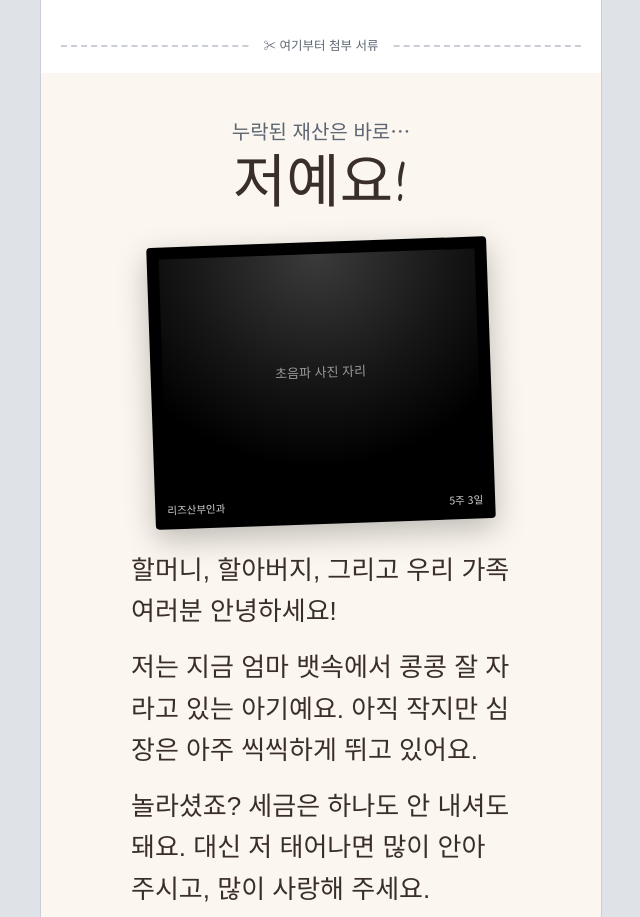
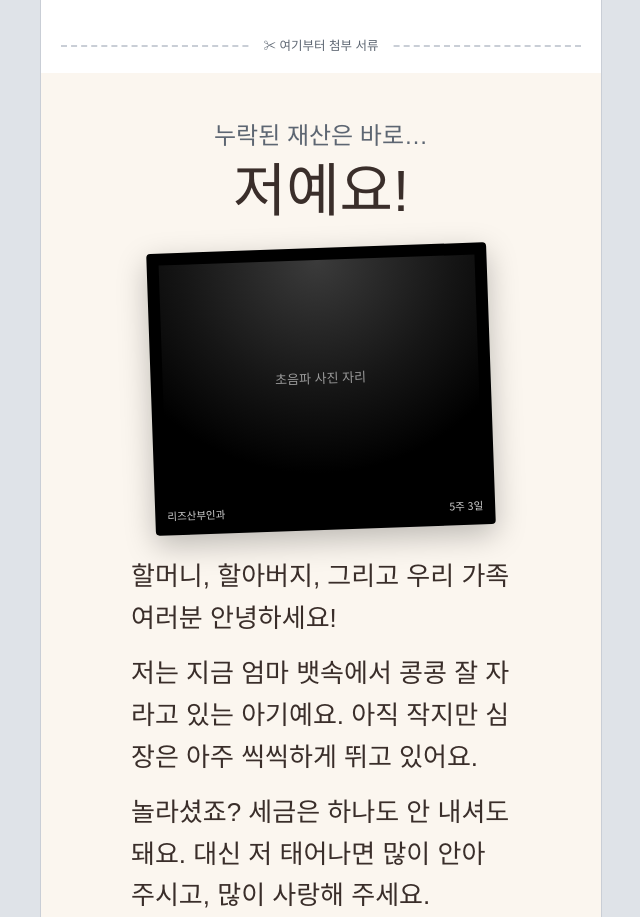
Before and after one commit to cindychacha/warning, a plain HTML site: page index.html in a window 1280 px wide. Shown: the part 1890-2807 px from the top of the page, without its empty margins (319-959 px from the left). Drawn offline with Linux system fonts and the light colour scheme; a web font is replaced by a local one.

Commit message:
Update index.html

```diff
--- a/index.html
+++ b/index.html
@@ -146,6 +146,20 @@ tr.odd td{color:var(--warn)}
 .reveal-inner{opacity:0;transform:translateY(14px);transition:opacity .9s ease,transform .9s ease}
 .reveal.on .reveal-inner{opacity:1;transform:none}
 @media (prefers-reduced-motion:reduce){.reveal-inner{opacity:1;transform:none;transition:none}}
+
+/* 누락된 소식은 바로… */
+.reveal .lead.hand {
+  font-family: 'YoonManSeh', sans-serif;
+  font-size: 24px;
+}
+
+/* 저예요! */
+.reveal .big {
+  font-family: 'YoonManSeh', sans-serif;
+  font-size: 58px;
+}
+
+
 </style>
 </head>
 <body>
```
